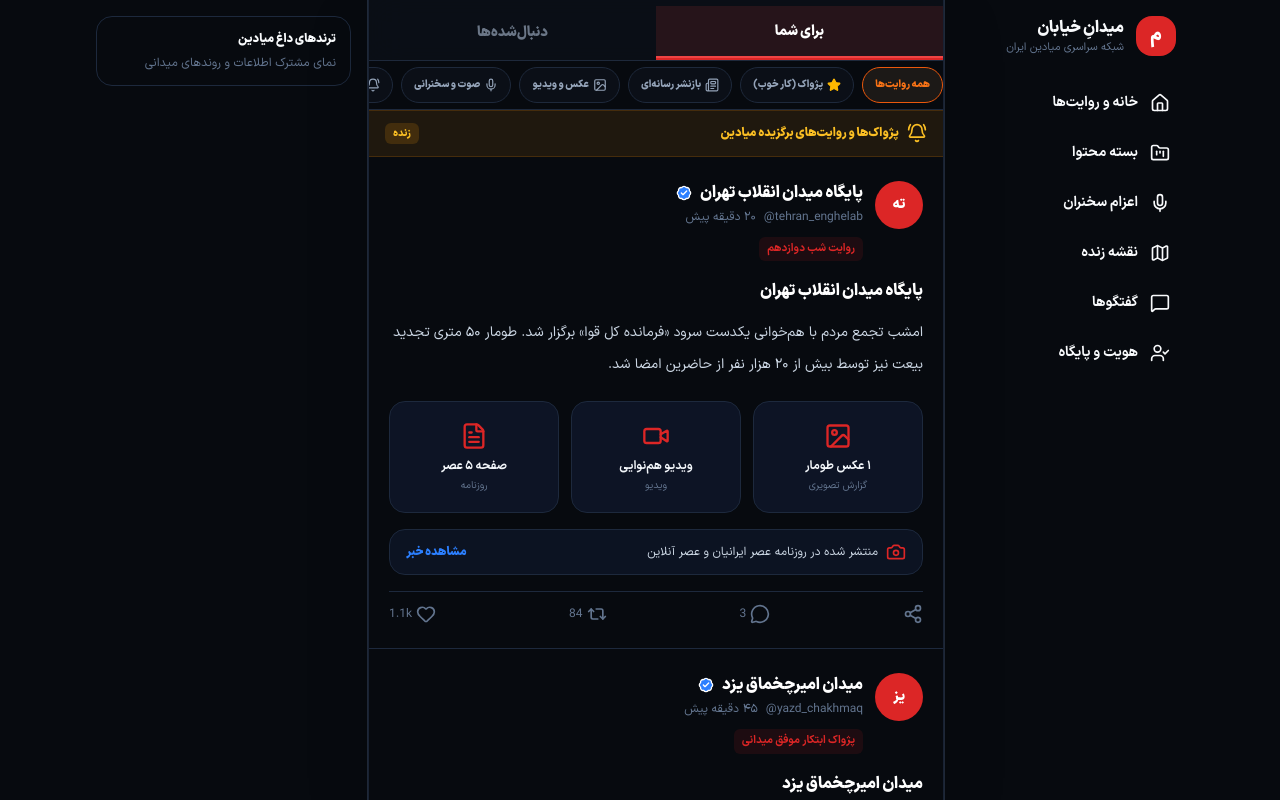
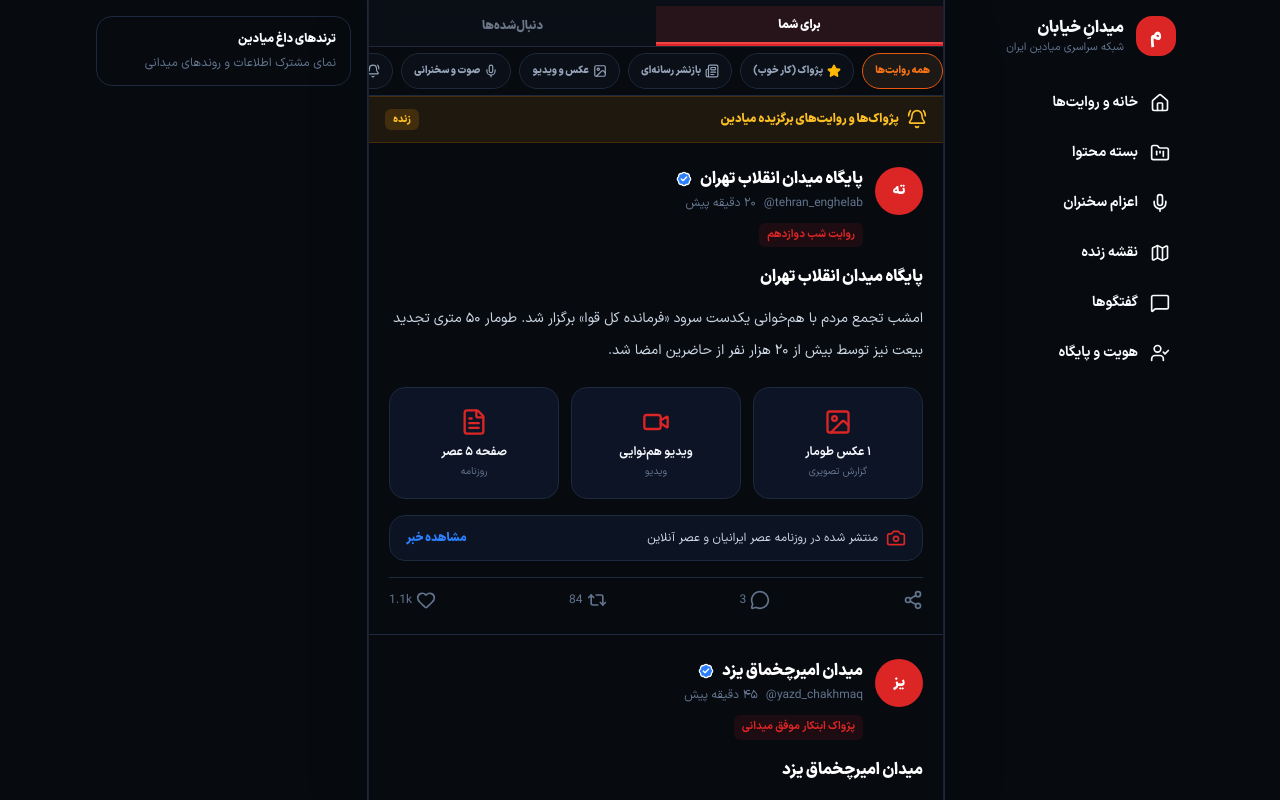
Before and after one commit to mohammad-mohammad-soltani/meydan, a Next.js app: page /home in a window 1280 px wide. Built offline with nearby package versions, Linux system fonts and the light colour scheme.

Commit message:
style(feed): compact feed tabs

```diff
--- a/features/feed/components/FeedTabs.tsx
+++ b/features/feed/components/FeedTabs.tsx
@@ -7,11 +7,11 @@ type FeedTabsProps = {
 
 export function FeedTabs({ activeTab, onChange }: FeedTabsProps) {
   return (
-    <div id="homeSubTabs" className="feed-tabs flex border-b border-slate-200 bg-white/95 dark:border-slate-800 dark:bg-[#070a0f]/95">
-      <button type="button" onClick={() => onChange("for-you")} className={"flex-1 px-4 py-4 text-sm font-black transition " + (activeTab === "for-you" ? "home-subtab-active" : "text-slate-500 dark:text-slate-400")}>
+    <div id="homeSubTabs" className="feed-tabs flex w-full border-b border-slate-200 bg-white/95 dark:border-slate-800 dark:bg-[#070a0f]/95">
+      <button type="button" onClick={() => onChange("for-you")} className={"flex-1 px-2 py-2.5 text-xs font-black transition " + (activeTab === "for-you" ? "home-subtab-active" : "text-slate-500 dark:text-slate-400")}>
         برای شما
       </button>
-      <button type="button" onClick={() => onChange("following")} className={"flex-1 px-4 py-4 text-sm font-black transition " + (activeTab === "following" ? "home-subtab-active" : "text-slate-500 dark:text-slate-400")}>
+      <button type="button" onClick={() => onChange("following")} className={"flex-1 px-2 py-2.5 text-xs font-black transition " + (activeTab === "following" ? "home-subtab-active" : "text-slate-500 dark:text-slate-400")}>
         دنبال‌شده‌ها
       </button>
     </div>
```
